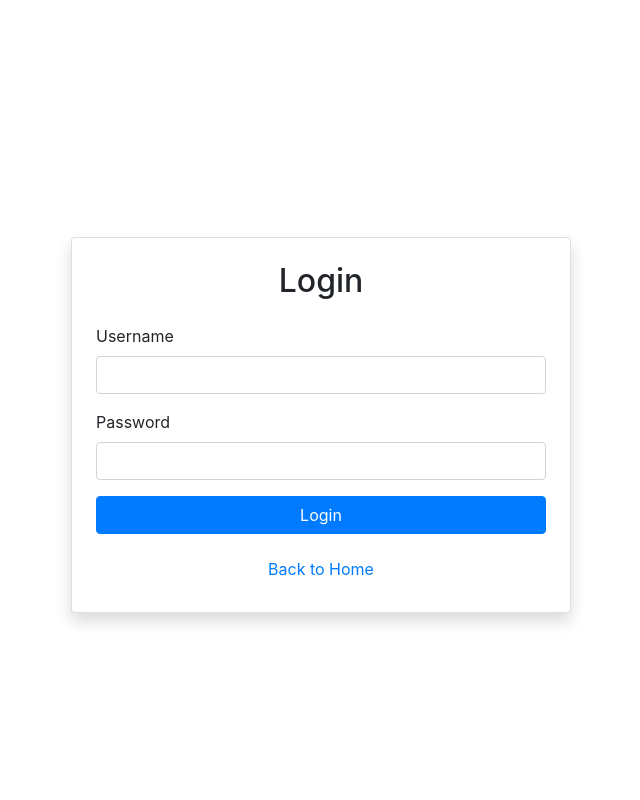
After one commit to akshay123-pixle/PersonalBlog, a Django app: page /login/ in a window 1280 px wide. The commit adds this page. Shown: the whole page, without its empty margins (319-959 px from the left). Run offline with Django 5.2, Linux system fonts and the light colour scheme; some libraries are stand-ins or nearby versions.

Commit message:
logout,login

```diff
--- a/myblog/blog/models.py
+++ b/myblog/blog/models.py
@@ -9,6 +9,7 @@ class Post(models.Model):
     created_at = models.DateTimeField(auto_now_add=True)
     updated_at = models.DateTimeField(auto_now=True)
     likes =models.ManyToManyField(User,related_name="blogpost_like")
+    dislikes = models.ManyToManyField(User, related_name='disliked_posts', blank=True)
 
     def number_of_likes(self):
         return self.likes.count()
@@ -18,7 +19,7 @@ class Post(models.Model):
         ordering=['created_at']
 
     def __str__(self):
-        return self.title
+        return str(self.id)
 
 class Comment(models.Model):
     name = models.CharField(max_length=100)
--- a/myblog/blog/templates/about.html
+++ b/myblog/blog/templates/about.html
@@ -31,6 +31,12 @@
                         <li class="nav-item"><a class="nav-link px-lg-3 py-3 py-lg-4" href={% url "about" %}>About</a></li>
                         <li class="nav-item"><a class="nav-link px-lg-3 py-3 py-lg-4" href={% url "post" 1 %}>Sample Post</a></li>
                         <li class="nav-item"><a class="nav-link px-lg-3 py-3 py-lg-4" href={% url "contact" %}>Contact</a></li>
+                        {% if user.is_authenticated %}
+                        <li class="nav-item"><a class="nav-link px-lg-3 py-3 py-lg-4" href={% url "logout" %}>Logout</a></li>
+                        {% else %}
+                        <li class="nav-item"><a class="nav-link px-lg-3 py-3 py-lg-4" href={% url "login" %}>Login</a></li>
+                        <li class="nav-item"><a class="nav-link px-lg-3 py-3 py-lg-4" href={% url "register" %}>Register</a></li>
+                        {% endif %}
                     </ul>
                 </div>
             </div>
--- a/myblog/blog/templates/contact.html
+++ b/myblog/blog/templates/contact.html
@@ -31,6 +31,12 @@
                         <li class="nav-item"><a class="nav-link px-lg-3 py-3 py-lg-4" href={% url "about" %}>About</a></li>
                         <li class="nav-item"><a class="nav-link px-lg-3 py-3 py-lg-4" href={% url "post" 1%}>Sample Post</a></li>
                         <li class="nav-item"><a class="nav-link px-lg-3 py-3 py-lg-4" href={% url "contact" %}>Contact</a></li>
+                        {% if user.is_authenticated %}
+                        <li class="nav-item"><a class="nav-link px-lg-3 py-3 py-lg-4" href={% url "logout" %}>Logout</a></li>
+                        {% else %}
+                        <li class="nav-item"><a class="nav-link px-lg-3 py-3 py-lg-4" href={% url "login" %}>Login</a></li>
+                        <li class="nav-item"><a class="nav-link px-lg-3 py-3 py-lg-4" href={% url "register" %}>Register</a></li>
+                        {% endif %}
                     </ul>
                 </div>
             </div>
--- /dev/null
+++ b/myblog/blog/templates/login.html
@@ -0,0 +1,49 @@
+<!DOCTYPE html>
+<html lang="en">
+<head>
+    <meta charset="UTF-8">
+    <title>Login</title>
+    <!-- Include Bootstrap CSS from CDN -->
+    <link href="https://stackpath.bootstrapcdn.com/bootstrap/4.5.2/css/bootstrap.min.css" rel="stylesheet">
+    <style>
+        /* Additional custom styling */
+        .card {
+            margin-top: 50px; /* Adjust top margin */
+        }
+        /* Align input fields */
+        .form-control {
+            width: 100%; /* Make all input fields full-width */
+        }
+        /* Add spacing between elements */
+        .mb-4 {
+            margin-bottom: 1.5rem; /* Adjust bottom margin for the form title */
+        }
+    </style>
+</head>
+<body>
+    <div class="container d-flex align-items-center justify-content-center vh-100">
+        <div class="card p-4 shadow" style="max-width: 500px; width: 100%;">
+            <h2 class="text-center mb-4">Login</h2>
+            <form method="post">
+                {% csrf_token %}
+                <div class="form-group">
+                    <label for="id_username">Username</label>
+                    <input type="text" name="username" id="id_username" class="form-control" required>
+                </div>
+                <div class="form-group">
+                    <label for="id_password">Password</label>
+                    <input type="password" name="password" id="id_password" class="form-control" required>
+                </div>
+                <button type="submit" class="btn btn-primary btn-block">Login</button>
+            </form>
+            <div class="mt-3 text-center">
+                <button class="btn btn-link"><a href="{% url 'index' %}" style="text-decoration: none;">Back to Home</a></button>
+            </div>
+        </div>
+    </div>
+    <!-- Include Bootstrap JS and dependencies from CDN -->
+    <script src="https://code.jquery.com/jquery-3.5.1.slim.min.js"></script>
+    <script src="https://cdn.jsdelivr.net/npm/@popperjs/core@2.9.2/dist/umd/popper.min.js"></script>
+    <script src="https://stackpath.bootstrapcdn.com/bootstrap/4.5.2/js/bootstrap.min.js"></script>
+</body>
+</html>
--- a/myblog/blog/views.py
+++ b/myblog/blog/views.py
@@ -1,68 +1,116 @@
 from django.http import HttpResponseRedirect
 from django.urls import reverse
-from django.shortcuts import get_object_or_404, render,redirect
+from django.shortcuts import get_object_or_404, render, redirect
 from django.contrib import messages
-from .models import Post,Contact,Comment
-from .forms import ContactForm,CommentForm
+from .models import Post, Contact, Comment
+from .forms import ContactForm, CommentForm
 from django.core.mail import send_mail
+from django.contrib.auth.models import User
+from django.contrib.auth.forms import UserCreationForm, AuthenticationForm
+from django.contrib.auth import authenticate, login, logout
+from .forms import SignInForm
+from django.contrib.auth.decorators import login_required
+
 def index(request):
-    # p=Post.objects.all()
-    p=Post.objects.order_by('-created_at')
-    return render(request,'index.html',{'posts':p})
+    p = Post.objects.order_by('-created_at')
+    return render(request, 'index.html', {'posts': p})
+
 def about(request):
-    return render(request,'about.html')
-def post(request ,pk):
-    p=Post.objects.get(id=pk)
-    # print(f'id is {p}')
+    return render(request, 'about.html')
+
+def post(request, pk):
+    p = Post.objects.get(id=pk)
     post = get_object_or_404(Post, id=pk)
     comments = Comment.objects.filter(post=post)
-    return render(request,'post.html',{'posts':p,'comments':comments})
+    post_is_liked = p.likes.filter(id=request.user.id).exists()
+    post_is_disliked = p.dislikes.filter(id=request.user.id).exists()
 
+    context = {
+        'posts': p,
+        'comments': comments,
+        'post_is_liked': post_is_liked,
+        'post_is_disliked': post_is_disliked,
+        'like_count': p.likes.count(),
+        'dislike_count': p.dislikes.count(),
+    }
+    return render(request, 'post.html', {'posts': p, 'comments': comments, "context": context})
 
 def comment_detail(request, post_id):
     post = get_object_or_404(Post, id=post_id)
-    print("post", post)
 
     if request.method == 'POST':
         text = request.POST.get('text')
-        comments= Comment.objects.create(post=post, name=request.user.username, text=text)
-        print(f'the comment is {comments}')
-        return redirect('post', pk=post_id) # get request in post
-
+        comments = Comment.objects.create(post=post, name=request.user.username, text=text)
+        return redirect('post', pk=post_id)
 
 def contact(request):
     if request.method == 'POST':
         form = ContactForm(request.POST)
         if form.is_valid():
-            # Process the form data
             name = form.cleaned_data['name']
             email = form.cleaned_data['email']
             phone = form.cleaned_data['phone']
             message = form.cleaned_data['message']
-            print(name,email,phone,message)
-            user=Contact(name=name,email=email,phone=phone,message=message)
+            user = Contact(name=name, email=email, phone=phone, message=message)
             user.save()
-            subject=f"Regarding {message}"
-            message=f'{message} {phone}'
-            send_mail(subject,message,email,['randomstring890@gmail.com'],fail_silently=False)
+            subject = f"Regarding {message}"
+            message = f'{message} {phone}'
+            send_mail(subject, message, email, ['randomstring890@gmail.com'], fail_silently=False)
             messages.success(request, 'Your message has been sent successfully!')
             return redirect('/contact/')
+    else:
+        form = ContactForm()
+    return render(request, 'contact.html', {'form': form})
+
+# def BlogPostLike(request, pk):
+#     post_instance = get_object_or_404(Post, id=pk)
+#     action = request.POST.get('action')
+
+#     if action == 'like':
+#         if post_instance.likes.filter(id=request.user.id).exists():
+#             post_instance.likes.remove(request.user)
+#         else:
+#             post_instance.likes.add(request.user)
+#     elif action == 'dislike':
+#         if post_instance.dislikes.filter(id=request.user.id).exists():
+#             post_instance.dislikes.remove(request.user)
+#         else:
+#             post_instance.dislikes.add(request.user)
+
+#     post_is_liked = post_instance.likes.filter(id=request.user.id).exists()
+#     post_is_disliked = post_instance.dislikes.filter(id=request.user.id).exists()
+
+#     return post(request, pk)
 
 
+def logout_user(request):
+    if request.user.is_authenticated:
+        logout(request)
+    return redirect('index')
+def login_user(request):
+    if request.user.is_authenticated:
+        return redirect('index')
+    if request.method == 'POST':
+        form = AuthenticationForm(request, request.POST)
+        if form.is_valid():
+            username = form.cleaned_data.get('username')
+            password = form.cleaned_data.get('password')
+            user = authenticate(username=username, password=password)
+            if user is not None:
+                login(request, user)
+                return redirect('index')
     else:
-        form = ContactForm()
+        form = AuthenticationForm()
+    return render(request, 'login.html', {'form': form})
 
-    return render(request, 'contact.html', {'form': form})
-
-
-# def BlogPostLike(request, pk):
-#     post = get_object_or_404(Post, id=request.POST.get('blogpost_id'))
-#     if post.likes.filter(id=request.user.id).exists():
-#         post.likes.remove(request.user)
-#         print("Liked a post")
-#     else:
-#         post.likes.add(request.user)
-#         print("DisLiked a post")
-
-
-#     return HttpResponseRedirect(reverse('post', args=[pk]))
+def register_user(request):
+    if request.user.is_authenticated:
+        return redirect('index')
+    if request.method == 'POST':
+        form = UserCreationForm(request.POST)
+        if form.is_valid():
+            form.save()
+            return HttpResponseRedirect('/login_user/')
+    else:
+        form = UserCreationForm()
+    return render(request, 'register.html', {'form': form})
--- a/myblog/myblog/urls.py
+++ b/myblog/myblog/urls.py
@@ -1,7 +1,7 @@
 
 from django.contrib import admin
 from django.urls import path
-from blog.views import index,about,contact,post,comment_detail
+from blog.views import index,about,contact,post,comment_detail,login_user,register_user,logout_user
 
 urlpatterns = [
     path('admin/', admin.site.urls),
@@ -11,6 +11,10 @@ urlpatterns = [
     path('post/<int:pk>/',post,name='post'),
     path('post/<int:post_id>/comment/',comment_detail,name='comment'),
     # path('post/<int:pk>/like/', BlogPostLike, name='blogpost_like'),
+    path('login/', login_user, name='login'),
+    path('register/', register_user, name='register'),
+    path('logout/', logout_user, name='logout'),
+
 
 
 ]
```
Also changed, not shown: myblog/blog/forms.py (+16 -1 lines), myblog/blog/templates/index.html (+8 -0 lines), myblog/blog/templates/post.html (+15 -11 lines), myblog/blog/templates/register.html (added, +55 -0 lines), myblog/requirements.txt (added, +41 -0 lines), myblog/blog/migrations/0006_post_dislikes.py (added), myblog/db.sqlite3.
